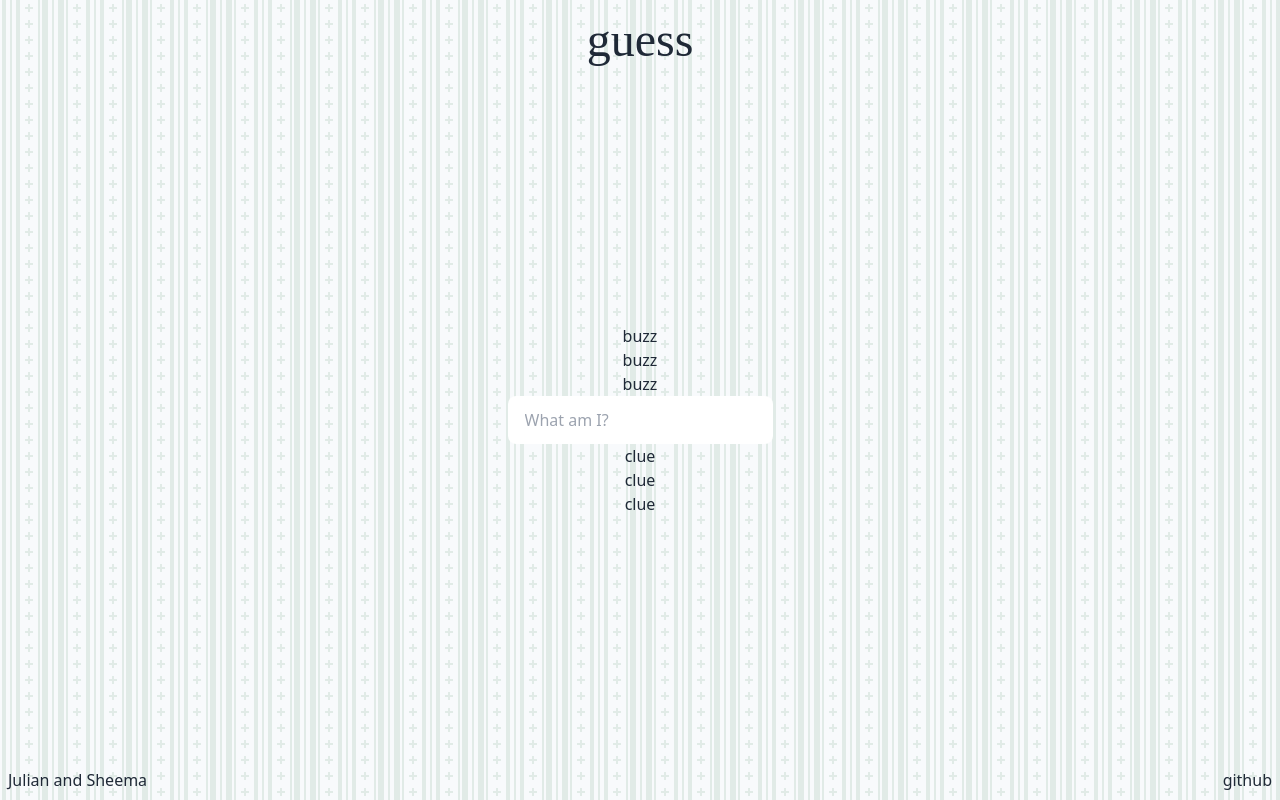
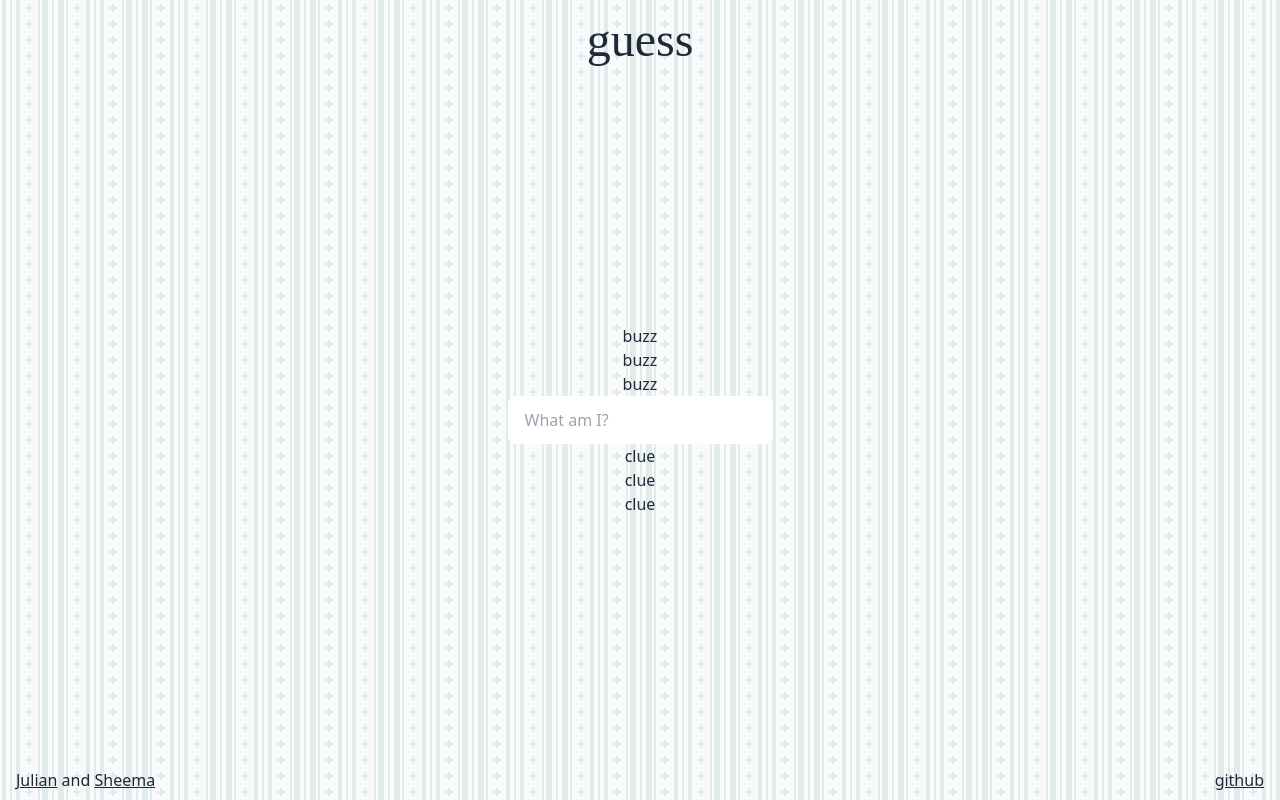
Before and after one commit to coderaries12/Guess-Game, a React (Vite) app: page /game in a window 1280 px wide. Built offline with nearby package versions, Linux system fonts and the light colour scheme; a web font is replaced by a local one.

Commit message:
Add unferlines to links

```diff
--- a/src/Components/Footer/index.tsx
+++ b/src/Components/Footer/index.tsx
@@ -1,11 +1,21 @@
 export default function Footer() {
   return (
-    <footer className="flex justify-between p-2">
+    <footer className="flex justify-between px-4 py-2">
       <span>
-        <a href="https://github.com/CastillejaCode">Julian</a> and{" "}
-        <a href="https://github.com/coderaries12">Sheema</a>
+        <a href="https://github.com/CastillejaCode" className="underline">
+          Julian
+        </a>{" "}
+        and{" "}
+        <a href="https://github.com/coderaries12" className="underline">
+          Sheema
+        </a>
       </span>
-      <a href="https://github.com/coderaries12/Guess-Game">github</a>
+      <a
+        href="https://github.com/coderaries12/Guess-Game"
+        className="underline"
+      >
+        github
+      </a>
     </footer>
   );
 }
```
